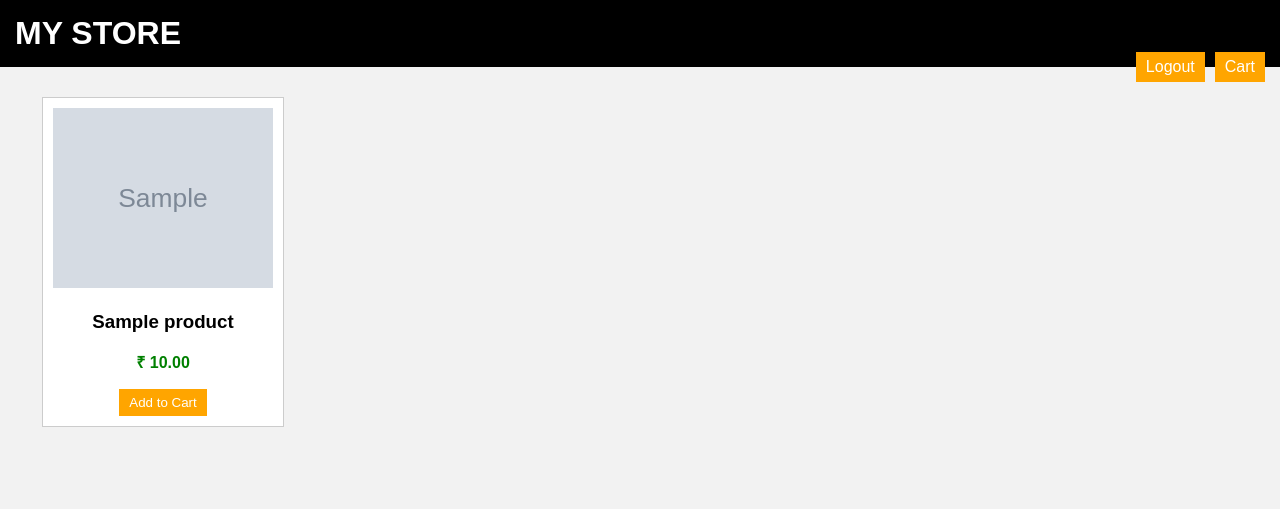
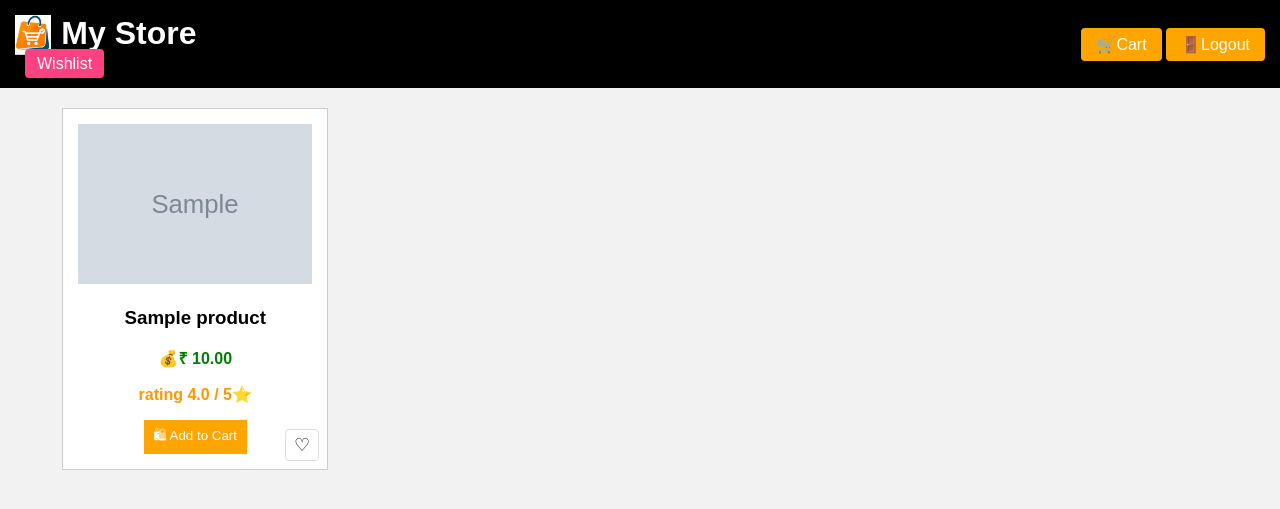
Before and after one commit to AnanyaMesta02/e-commerce-website, a Django app: page / in a window 1280 px wide. Shown: the top 509 px of the page. Run offline with Django 4.2, Linux system fonts and the light colour scheme; a user stored in the database is signed in; tables that the repository leaves empty hold one stand-in row (values such as "Sample post"); grey boxes marked "Sample" are stand-in pictures; one stand-in notice (Sample message) is shown.

Commit message:
added extra features

```diff
--- a/amazon/models.py
+++ b/amazon/models.py
@@ -5,6 +5,7 @@ class Product(models.Model):
     price = models.DecimalField(max_digits=8, decimal_places=2)
     description = models.TextField()
     image = models.ImageField(upload_to='products/', blank=True, null=True)
+    rating = models.FloatField(default=0)
 
     def __str__(self):
         return self.name
@@ -26,3 +27,12 @@ class OrderItem(models.Model):
 
     def __str__(self):
         return self.product.name
+
+from django.contrib.auth.models import User
+
+class Wishlist(models.Model):
+    user = models.ForeignKey(User, on_delete=models.CASCADE)
+    product = models.ForeignKey(Product, on_delete=models.CASCADE)
+
+    def __str__(self):
+        return f"{self.user.username} - {self.product.name}"
--- a/amazon/static/css/style.css
+++ b/amazon/static/css/style.css
@@ -4,20 +4,10 @@ body {
     background: #f2f2f2;
 }
 
+/* ================= HEADER ================= */
+
 .header {
     background: black;
-    color: white;
-    padding: 15px;
-}
-
-.header h1 {body {
-    font-family: Arial;
-    background-color: #f2f2f2;
-    margin: 0;
-}
-
-.header {
-    background-color: black;
     color: white;
     padding: 15px;
     display: flex;
@@ -29,92 +19,48 @@ body {
     margin: 0;
 }
 
-.container {
-    margin: 20px;
-}
-.product-grid {
+.logo-area {
     display: flex;
-    flex-wrap: wrap;
+    align-items: right;
+    gap: 10px;
 }
 
-.card {
-<<<<<<< HEAD
-    background-color: white;
-    width: 200px;
-    margin-right: 20px;
-    padding: 10px;
-    text-align: center;
-    border: 1px solid #ddd;
-    transition: 0.3s;
-}
-.card:hover {
-    transform: translateY(-5px);
-    box-shadow: 0 8px 15px rgba(0,0,0,0.15);
-=======
-    width: 23%;
-    margin: 1%;
-    background: white;
-    padding: 10px;
-    text-align: center;
-    border: 1px solid #ccc;
->>>>>>> dcde7ff (Added authentication, checkout, orders, logo, and base template)
+.logo {
+    height: 40px;
 }
 
+/* ================= HEADER BUTTONS ================= */
 
-.card img {
-    width: 100%;
-    height: 150px;
-    transition: 0.3s;
+.cart-link {
+    display: ;
+    background: orange;
+    color: white;
+    padding: 8px 15px;
+    text-decoration: none;
+    border-radius: 4px;
+    margin-top: 20px;
 }
 
-.card:hover img {
-    transform: scale(1.05);
-
-}
-.price {
-    color: green;
-    font-weight: bold;
-}
-
-button {
-    background-color: orange;
-    border: none;
-    padding: 5px 10px;
-    color: white;
-    cursor: pointer;
-    transition: 0.3s;
-}
-
-button:hover {
-    background-color: darkorange;
-    transform: scale(1.05);
-}
-
-.cart-link {
-    background: orange;
-    color: white;
-    padding: 6px 12px;
-    text-decoration: none;
-    border-radius: 4px;
-
-}
 .cart-link:hover {
     background: darkorange;
 }
 
 
-    display: inline;
-    margin: 0;
+.wishlist-header {
+    background: #ff4081;
+    color: white;
+    padding: 6px 12px;
+    text-decoration: none;
+    border-radius: 4px;
+    margin-left: 10px;
+    ;
 }
 
-.cart-link {
-    background: orange;
-    color: white;
-    padding: 6px 10px;
-    text-decoration: none;
-    float: right;
-    margin-left: 10px;
+.wishlist-header:hover {
+    background: #e73370;
 }
+
+/* ================= PRODUCT GRID ================= */
 
 .container {
     width: 95%;
@@ -124,33 +70,86 @@ button:hover {
 .product-grid {
     display: flex;
     flex-wrap: wrap;
+    justify-content: space-between;
 }
 
+/* 4 cards per row */
 .card {
+    width: 23%;
+    margin-bottom: 20px;
     background: white;
-    width: 220px;
-    margin: 10px;
-    padding: 10px;
+    padding: 15px;
     text-align: center;
     border: 1px solid #ccc;
+    box-sizing: border-box;
+    position: relative;
+    transition: 0.3s;
+}
+
+.card:hover {
+    transform: translateY(-5px);
+    box-shadow: 0 8px 15px rgba(0,0,0,0.15);
 }
 
 .card img {
     width: 100%;
-    height: 180px;
+    height: 160px;
+    object-fit: cover;
+    transition: 0.3s;
 }
+
+.card:hover img {
+    transform: scale(1.05);
+}
+
+/* ================= PRICE & RATING ================= */
 
 .price {
     color: green;
     font-weight: bold;
 }
 
+.rating {
+    color: #ff9800;
+    font-weight: bold;
+}
+
+/* ================= BUTTONS ================= */
+
 button {
     background: orange;
     border: none;
     padding: 6px 10px;
     color: white;
+    cursor: pointer;
+    transition: 0.3s;
 }
+
+button:hover {
+    background: darkorange;
+    transform: scale(1.05);
+}
+
+/* ================= WISHLIST HEART ================= */
+
+.wishlist-heart {
+    position: absolute;
+    bottom: 8px;
+    right: 8px;
+    font-size: 18px;
+    text-decoration: none;
+    color: black;
+    border: 1px solid #ddd;
+    padding: 4px 8px;
+    border-radius: 4px;
+    background: white;
+}
+
+.wishlist-heart:hover {
+    background: #f0f0f0;
+}
+
+/* ================= LOGIN PAGE ================= */
 
 .login-container {
     width: 350px;
@@ -184,12 +183,16 @@ button {
     background: darkorange;
 }
 
-.logo-area {
-    display: flex;
-    align-items: center;
+/* ================= ALERT MESSAGES ================= */
+
+.alert {
+    padding: 10px;
+    margin: 10px;
+    border-radius: 5px;
+    color: white;
+    font-weight: bold;
 }
 
-.logo {
-    height: 40px;
-    margin-right: 10px;
-}
+.alert.success { background: #4CAF50; }
+.alert.warning { background: #ff9800; }
+.alert.error { background: #f44336; }
--- a/amazon/templates/store/base.html
+++ b/amazon/templates/store/base.html
@@ -8,24 +8,35 @@
 <body>
 
 <div class="header">
+    <div class="left-header">
+        <div class="logo-area">
+            <img src="{% static 'images/logo.png' %}" class="logo">
+            <h1>My Store</h1>
+        </div>
 
-    <div class="logo-area">
-        <img src="{% static 'images/logo.png' %}" class="logo">
-        <h1>My Store</h1>
+        <a href="{% url 'wishlist' %}" class="wishlist-header">Wishlist</a>
     </div>
 
-    <div>
-        <a href="{% url 'cart' %}" class="cart-link">Cart</a>
-
+    <div class="right-header">
+        <a href="{% url 'cart' %}" class="cart-link">🛒Cart</a>
         {% if user.is_authenticated %}
-            <a href="{% url 'logout' %}" class="cart-link">Logout</a>
+            <a href="{% url 'logout' %}" class="cart-link">🚪Logout</a>
         {% else %}
-            <a href="{% url 'login' %}" class="cart-link">Login</a>
-            <a href="{% url 'register' %}" class="cart-link">Register</a>
+            <a href="{% url 'login' %}" class="cart-link">🔐Login</a>
+            <a href="{% url 'register' %}" class="cart-link">📝Register</a>
         {% endif %}
     </div>
+</div>
 
-</div>
+<!-- MOVE THIS OUTSIDE HEADER -->
+{% if messages %}
+    {% for message in messages %}
+        <div class="alert {{ message.tags }}">
+            {{ message }}
+        </div>
+    {% endfor %}
+{% endif %}
+
 
 
 
@@ -33,6 +44,18 @@
     {% block content %}
     {% endblock %}
 </div>
+<script>
+    setTimeout(function() {
+        const alerts = document.querySelectorAll('.alert');
+        alerts.forEach(function(alert) {
+            alert.style.transition = "opacity 0.5s";
+            alert.style.opacity = "0";
+            setTimeout(function() {
+                alert.remove();
+            }, 500);
+        });
+    }, 3000); // disappears after 3 seconds
+</script>
 
 </body>
 </html>
--- a/amazon/templates/store/cart.html
+++ b/amazon/templates/store/cart.html
@@ -2,7 +2,7 @@
 <html>
 <body>
 
-<h1>Your Cart</h1>
+<h1>🧾 Your Cart</h1>
 
 {% for item in cart_items %}
 
--- a/amazon/templates/store/product_list.html
+++ b/amazon/templates/store/product_list.html
@@ -1,27 +1,7 @@
+{% extends 'store/base.html' %}
 {% load static %}
-<!DOCTYPE html>
-<html>
-<head>
-    <title>Products</title>
-    <link rel="stylesheet" href="{% static 'css/style.css' %}">
-</head>
-<body>
 
-
-<div class="header">
-    <h1> MY STORE </h1>
-
-    <div>
-        <a href="{% url 'cart' %}" class="cart-link">Cart</a>
-
-        {% if user.is_authenticated %}
-            <a href="{% url 'logout' %}" class="cart-link">Logout</a>
-        {% else %}
-            <a href="{% url 'login' %}" class="cart-link">Login</a>
-            <a href="{% url 'register' %}" class="cart-link">Register</a>
-        {% endif %}
-    </div>
-</div>
+{% block content %}
 
 <div class="container">
 
@@ -34,12 +14,17 @@
             {% endif %}
 
             <h3>{{ product.name }}</h3>
-            <p class="price">₹ {{ product.price }}</p>
+            <p class="price">💰₹ {{ product.price }}</p>
+            <p class="rating">rating {{ product.rating }} / 5⭐</p>
 
             <form method="POST" action="{% url 'add_to_cart' product.id %}">
                 {% csrf_token %}
-                <button type="submit">Add to Cart</button>
+                <button type="submit">🛍 Add to Cart</button>
             </form>
+           <a href="{% url 'add_to_wishlist' product.id %}" class="wishlist-heart">
+    ♡
+</a>
+
 
         </div>
         {% endfor %}
@@ -47,5 +32,4 @@
 
 </div>
 
-</body>
-</html>
+{% endblock %}
--- a/amazon/urls.py
+++ b/amazon/urls.py
@@ -11,5 +11,8 @@ urlpatterns = [
     path('decrease/<int:id>/', views.decrease_quantity, name='decrease_quantity'),
     path('register/', views.register, name='register'),
     path('checkout/', views.checkout, name='checkout'),
+    path('wishlist/', views.wishlist_view, name='wishlist'),
+    path('add-to-wishlist/<int:id>/', views.add_to_wishlist, name='add_to_wishlist'),
+    path('remove-from-wishlist/<int:id>/', views.remove_from_wishlist, name='remove_from_wishlist'),
 
 ]
--- a/amazon/views.py
+++ b/amazon/views.py
@@ -1,6 +1,11 @@
 from django.shortcuts import render, get_object_or_404
 from .models import Product
 from django.contrib.auth.decorators import login_required
+from django.contrib import messages
+from .models import Wishlist
+from django.contrib.auth.decorators import login_required
+
+
 
 @login_required
 def product_list(request):
@@ -23,6 +28,9 @@ def add_to_cart(request, id):
 
     request.session['cart'] = cart
     print("After:", cart)
+
+    messages.success(request, "Item added to cart successfully 🛒")
+
 
     return redirect('product_list')
 
@@ -66,6 +74,8 @@ def remove_from_cart(request, id):
         del cart[str(id)]
 
     request.session['cart'] = cart
+    messages.warning(request, "Item removed from cart ❌")
+
     return redirect('cart')
 
 def increase_quantity(request, id):
@@ -130,7 +140,29 @@ def checkout(request):
 
     order.total_price = total
     order.save()
+    messages.success(request, "Order placed successfully 🎉")
 
     request.session['cart'] = {}
 
     return render(request, 'store/order_success.html', {'order': order})
+
+@login_required
+def add_to_wishlist(request, id):
+    product = Product.objects.get(id=id)
+    Wishlist.objects.get_or_create(user=request.user, product=product)
+    messages.success(request, "Added to wishlist ❤️")
+    return redirect('product_list')
+
+
+@login_required
+def wishlist_view(request):
+    items = Wishlist.objects.filter(user=request.user)
+    return render(request, 'store/wishlist.html', {'items': items})
+
+
+@login_required
+def remove_from_wishlist(request, id):
+    product = Product.objects.get(id=id)
+    Wishlist.objects.filter(user=request.user, product=product).delete()
+    messages.warning(request, "Removed from wishlist")
+    return redirect('wishlist')
```
Also changed, not shown: amazon/templates/store/wishlist.html (added, +25 -0 lines), amazon/migrations/0004_product_rating.py (added), amazon/migrations/0005_wishlist.py (added).
